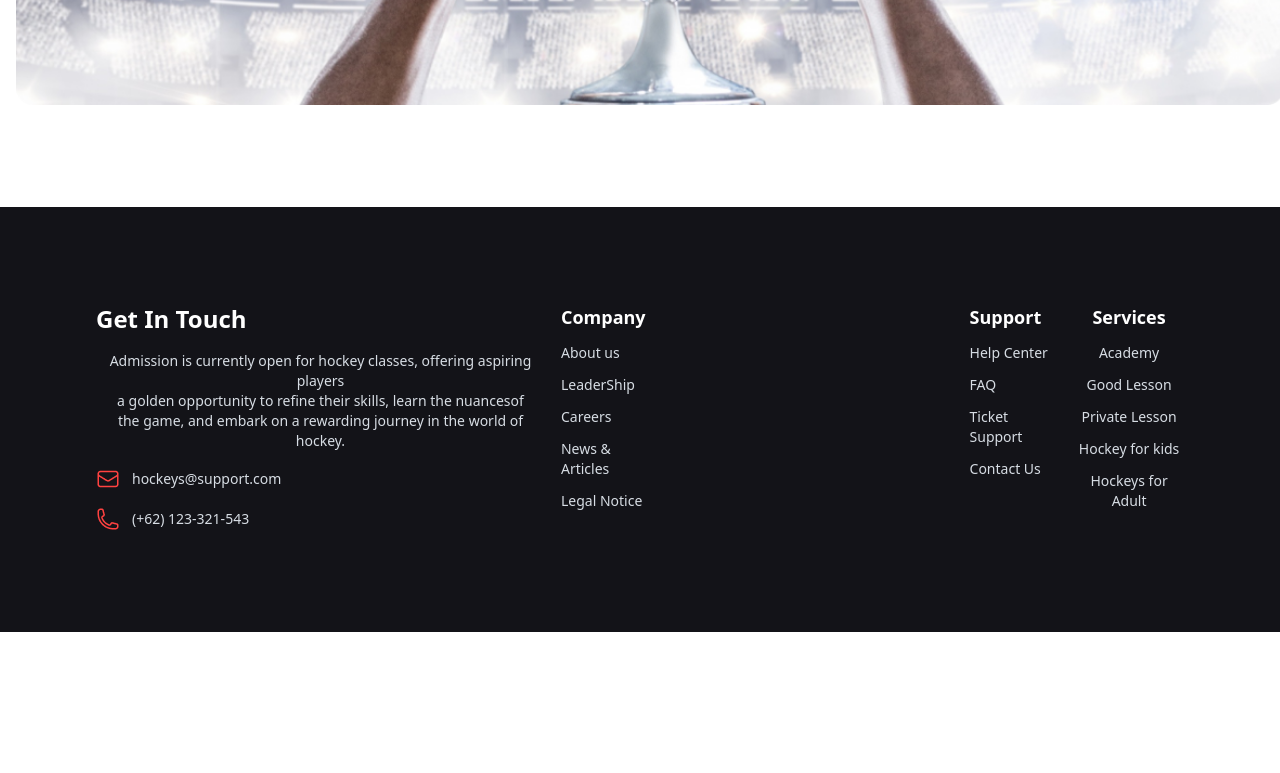
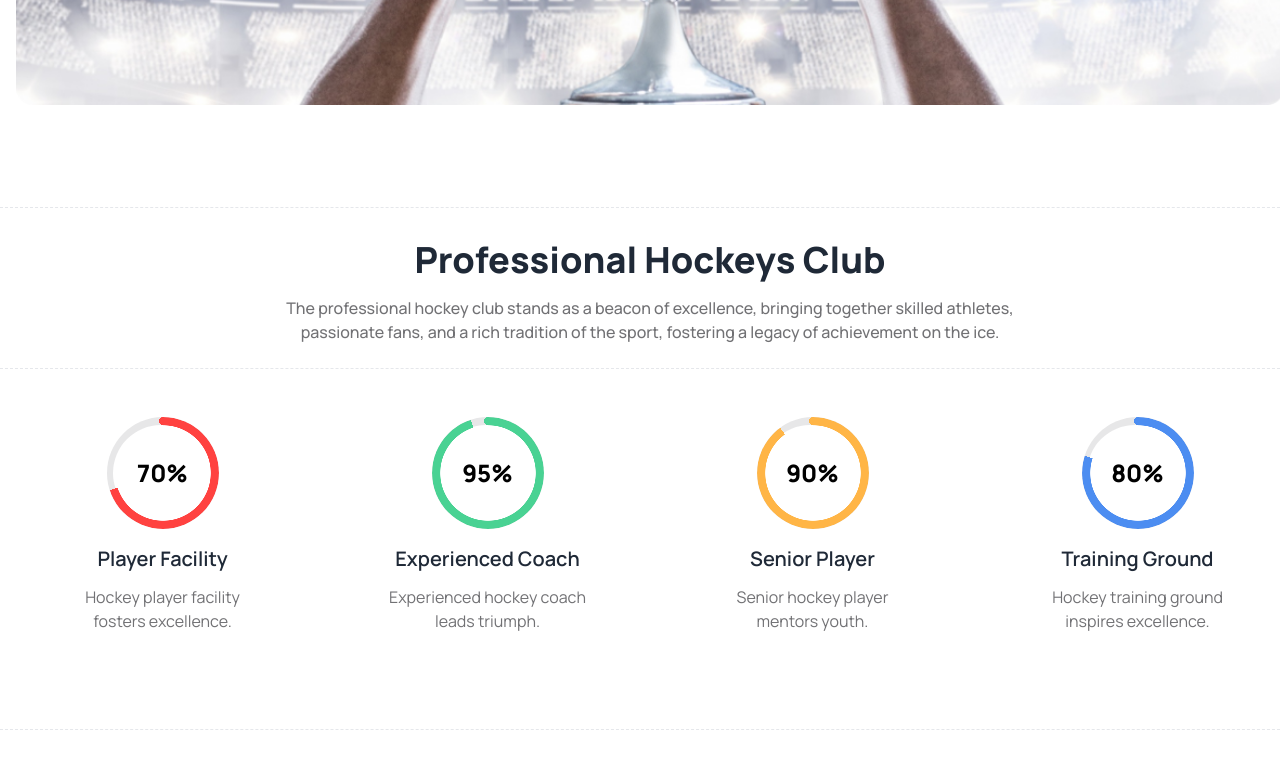
Before and after one commit to meizan2142/B9A3-Hockeys, a plain HTML site: page index.html in a window 1280 px wide. Shown: the part 627-1400 px from the top of the page. Before the commit the page ends 1259 px from the top, so only its background shows below. Drawn offline with nearby package versions, Linux system fonts and the light colour scheme.

Commit message:
Professional Hockeys club section has completed

```diff
--- a/index.html
+++ b/index.html
@@ -16,11 +16,14 @@
         .manrope {
             font-family: "Manrope", sans-serif;
         }
+        .radial-progress::after {
+            display: none;
+        }
     </style>
 </head>
 
-<body class="">
-    <header class="lg:mt-7 manrope lg:w-[1300px] mx-auto">
+<body class="manrope">
+    <header class="lg:mt-7 lg:w-[1300px] mx-auto">
         <div class="navbar bg-base-100">
             <div class="navbar-start gap-2 m-2">
                 <div class="dropdown lg:hidden">
@@ -103,9 +106,52 @@
                     hockey players captivate fans worldwide with thrilling performances on the rink or field.</p>
             </div>
         </section>
+        <hr class="text-[#13131833] border-dashed mt-10 lg:mt-24 ml-4 mr-4 lg:mr-0 lg:ml-0">
     </header>
-    <main>
+    <main class="lg:w-[1300px] mx-auto">
 
+        <!-- Professional Hockeys Club -->
+
+        <section>
+            <div class="text-center mt-8 space-y-4 mx-4">
+                <h1 class="font-extrabold text-xl lg:text-4xl">Professional Hockeys Club</h1>
+                <p class="text-[#13131899] font-medium text-sm lg:text-base">
+                    The professional hockey club stands as a beacon of excellence, bringing together skilled athletes, <br> passionate fans,  and a rich tradition of the sport, fostering a legacy of achievement on the ice.</p>
+            </div>
+            <hr class="text-[#13131833] border-dashed mt-4 lg:mt-6 ml-4 mr-4 lg:mr-0 lg:ml-0">
+            <!-- Radial Progress -->
+            <div class="Radial-progress grid grid-cols-1 lg:grid-cols-4 lg:mt-12 mt-9 space-y-6 lg:space-y-0 text-center">
+                <div class="space-y-4">
+                    <div class="radial-progress space-y-3 bg-[#E7E7E8] text-[#FF4240] w-28 h-28 " style="--value:70;" role="progressbar"><p class="bg-white rounded-full py-8 px-6 text-2xl font-extrabold text-black">70%</p></div>
+                    <div class="space-y-3 ">
+                        <h1 class="text-xl font-semibold">Player Facility</h1>
+                        <p class="text-[#13131899] text-base font-normal">Hockey player facility <br> fosters excellence.</p>
+                    </div>
+                </div>
+                <div class="space-y-4">
+                    <div class="radial-progress space-y-3 bg-[#E7E7E8] text-[#49D293] w-28 h-28 " style="--value:95;" role="progressbar"><p class="bg-white rounded-full py-8 px-6 text-2xl font-extrabold text-black">95%</p></div>
+                    <div class="space-y-3 ">
+                        <h1 class="text-xl font-semibold">Experienced Coach</h1>
+                        <p class="text-[#13131899] text-base font-normal">Experienced hockey coach <br> leads triumph.</p>
+                    </div>
+                </div>
+                <div class="space-y-4">
+                    <div class="radial-progress space-y-3 bg-[#E7E7E8] text-[#FFB546] w-28 h-28 " style="--value:90;" role="progressbar"><p class="bg-white rounded-full py-8 px-6 text-2xl font-extrabold text-black">90%</p></div>
+                    <div class="space-y-3 ">
+                        <h1 class="text-xl font-semibold">Senior Player</h1>
+                        <p class="text-[#13131899] text-base font-normal">Senior hockey player <br> mentors youth.</p>
+                    </div>
+                </div>
+                <div class="space-y-4">
+                    <div class="radial-progress space-y-3 bg-[#E7E7E8] text-[#4C8DF1] w-28 h-28 " style="--value:80;" role="progressbar"><p class="bg-white rounded-full py-8 px-6 text-2xl font-extrabold text-black">80%</p></div>
+                    <div class="space-y-3">
+                        <h1 class="text-xl font-semibold">Training Ground</h1>
+                        <p class="text-[#13131899] text-base font-normal">Hockey training ground <br> inspires excellence.</p>
+                    </div>
+                </div>
+            </div>
+            <hr class="text-[#13131833] border-dashed mt-10 lg:mt-24 ml-4 mr-4 lg:mr-0 lg:ml-0">
+        </section>
     </main>
     <footer
         class="footer p-10 bg-[#131318] text-neutral-content mt-10 lg:mt-24 lg:h-[425px] lg:flex justify-between lg:p-24 grid grid-cols-1">
```
